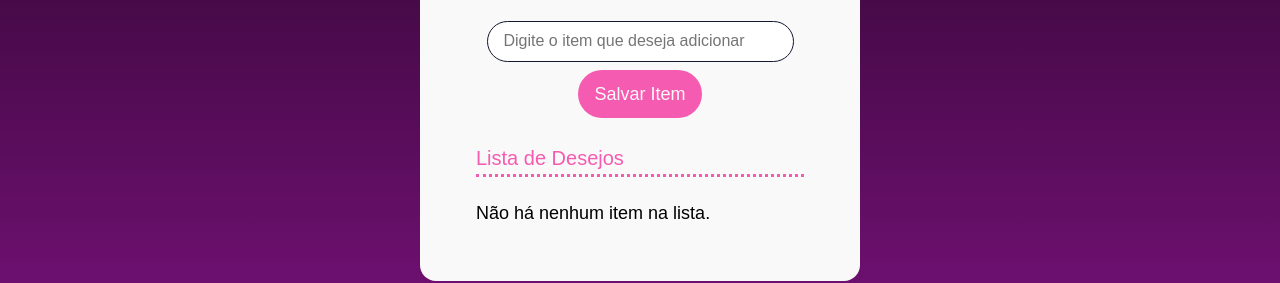
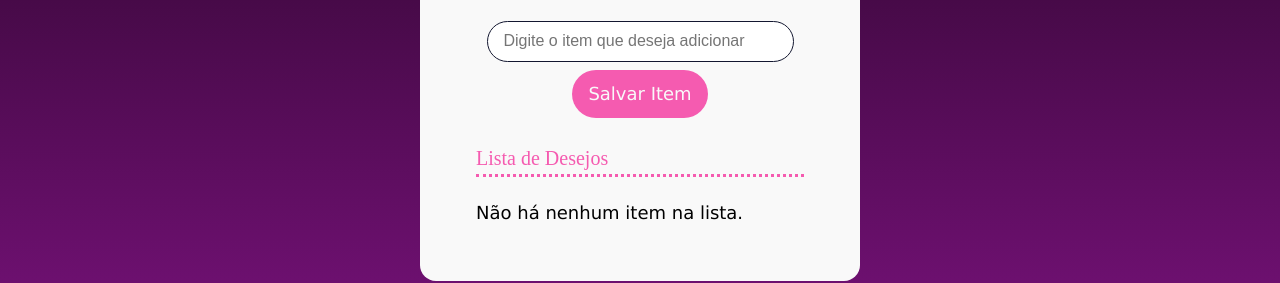
Before and after one commit to mays-a/Lista-de-Compras, a plain HTML site: page Aula04.08/index.html in a window 1280 px wide. Shown: the part 423-706 px from the top of the page. Drawn offline with nearby package versions, Linux system fonts and the light colour scheme.

Commit message:
Update style.css

```diff
--- a/Aula04.08/style.css
+++ b/Aula04.08/style.css
@@ -10,8 +10,8 @@
     --cor-secundaria: #c23794;
     --neutro: #F9F9F9;
     --preto: #131730;
-    --fonte-titulo: "Krona One", sans-serif;
-    --fonte-texto: 'Numans', sans-serif;
+    --fonte-titulo: "Oranienbaum", serif;
+    --fonte-texto: 'verdana', sans-serif;
     --degrade-azul: linear-gradient(180deg, #0f010e 0%, #79127c 100%);
 }
 
@@ -202,4 +202,5 @@ li {
   border: none;
   cursor: pointer;
   font-size: 1.2rem;
+
 }
```
